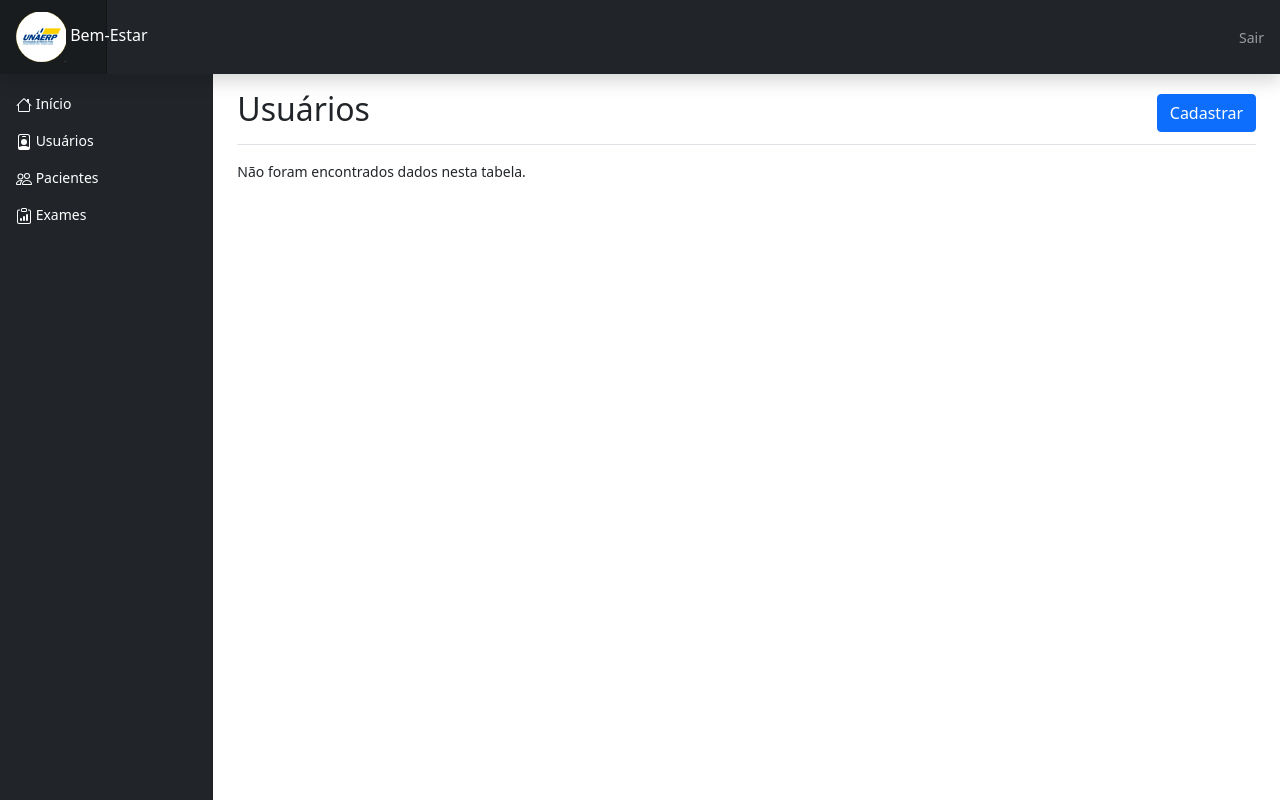
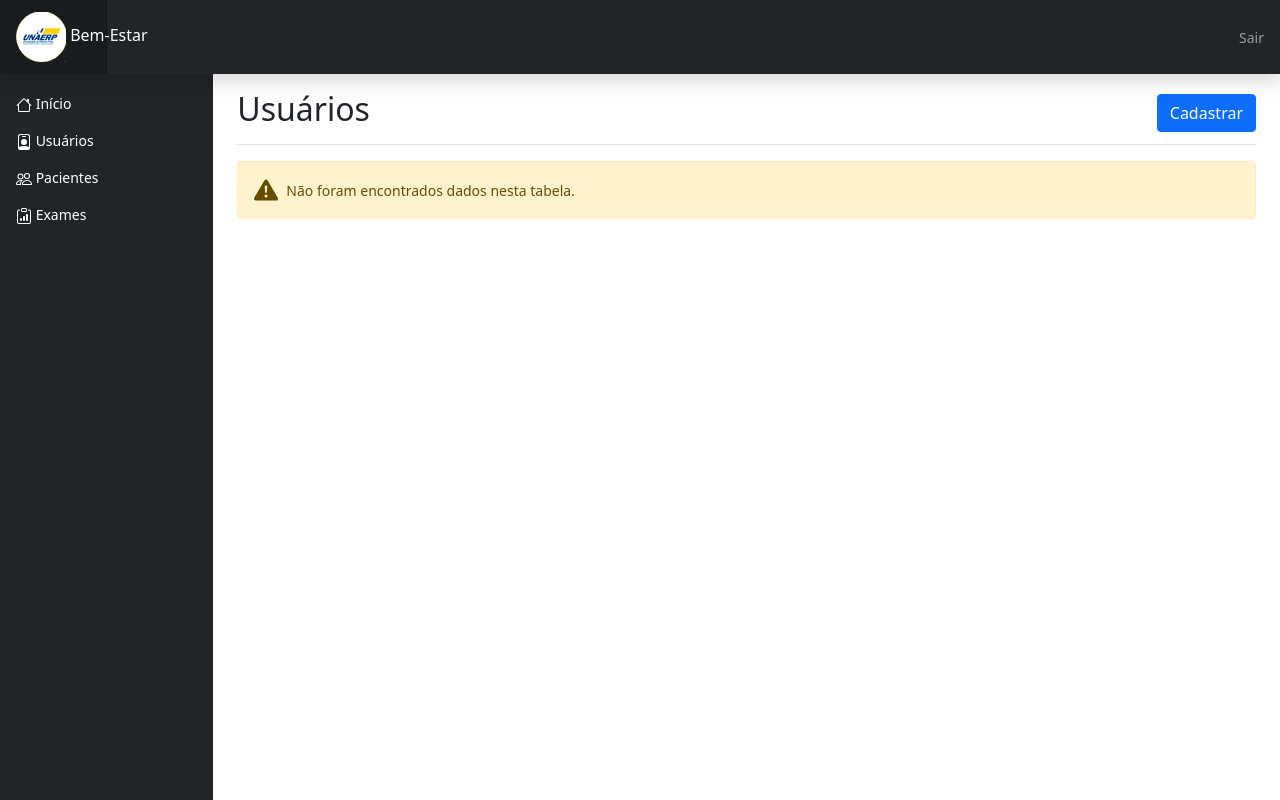
Before and after one commit to ydragonz/projeto-integrador, a PHP site: page /?p=usuarios/index.php in a window 1280 px wide. Run offline with PHP 8.4, Linux system fonts and the light colour scheme; data that the repository does not hold is empty.

Commit message:
Alert update

```diff
--- a/usuarios/index.php
+++ b/usuarios/index.php
@@ -51,7 +51,16 @@ if($res->num_rows>0){
 <?php
 }
 else {
-    echo "Não foram encontrados dados nesta tabela.";
+    ?>
+    <div class="alert alert-warning d-flex align-items-center" role="alert">
+        <svg xmlns="http://www.w3.org/2000/svg" width="24" height="24" fill="currentColor" class="bi bi-exclamation-triangle-fill flex-shrink-0 me-2" viewBox="0 0 16 16" role="img" aria-label="Warning:">
+            <path d="M8.982 1.566a1.13 1.13 0 0 0-1.96 0L.165 13.233c-.457.778.091 1.767.98 1.767h13.713c.889 0 1.438-.99.98-1.767L8.982 1.566zM8 5c.535 0 .954.462.9.995l-.35 3.507a.552.552 0 0 1-1.1 0L7.1 5.995A.905.905 0 0 1 8 5zm.002 6a1 1 0 1 1 0 2 1 1 0 0 1 0-2z"/>
+        </svg>
+        <div>
+            Não foram encontrados dados nesta tabela.
+        </div>
+    </div>
+    <?php
 }
 $con->close();
 
```
